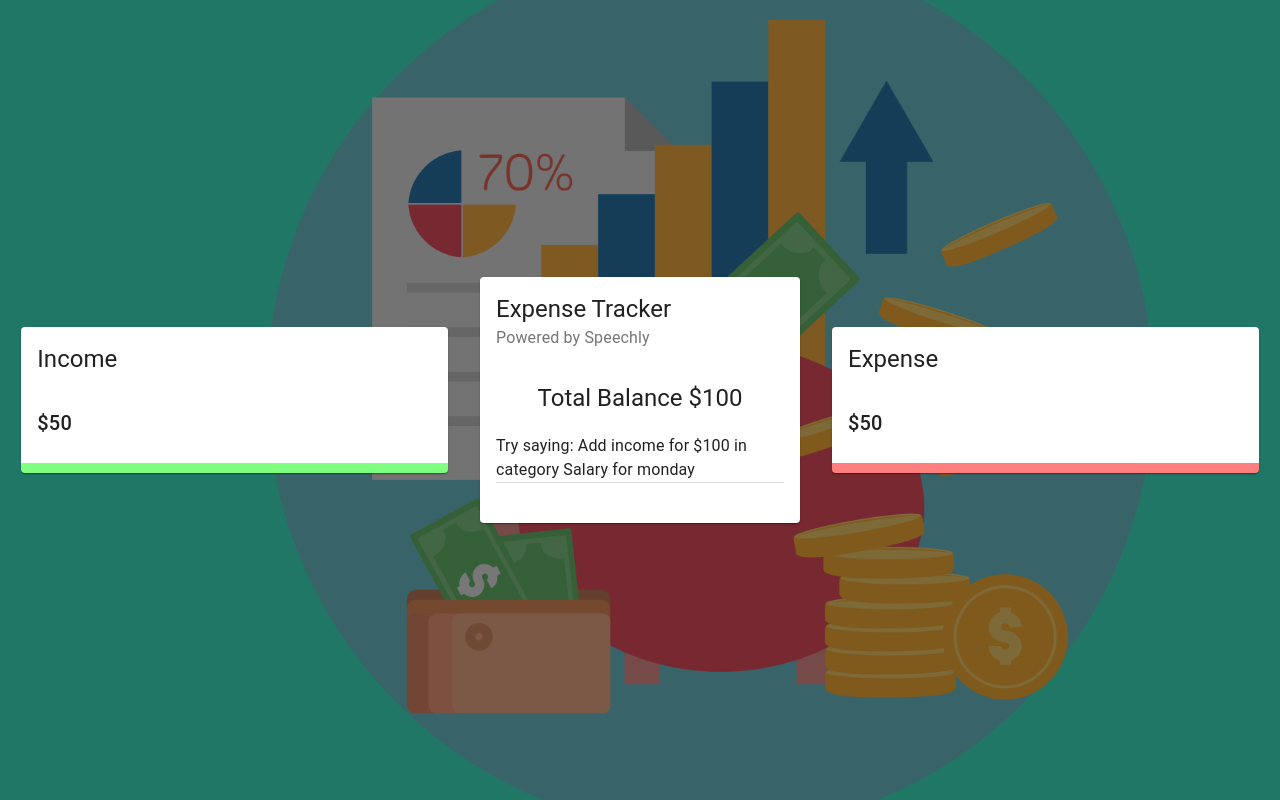
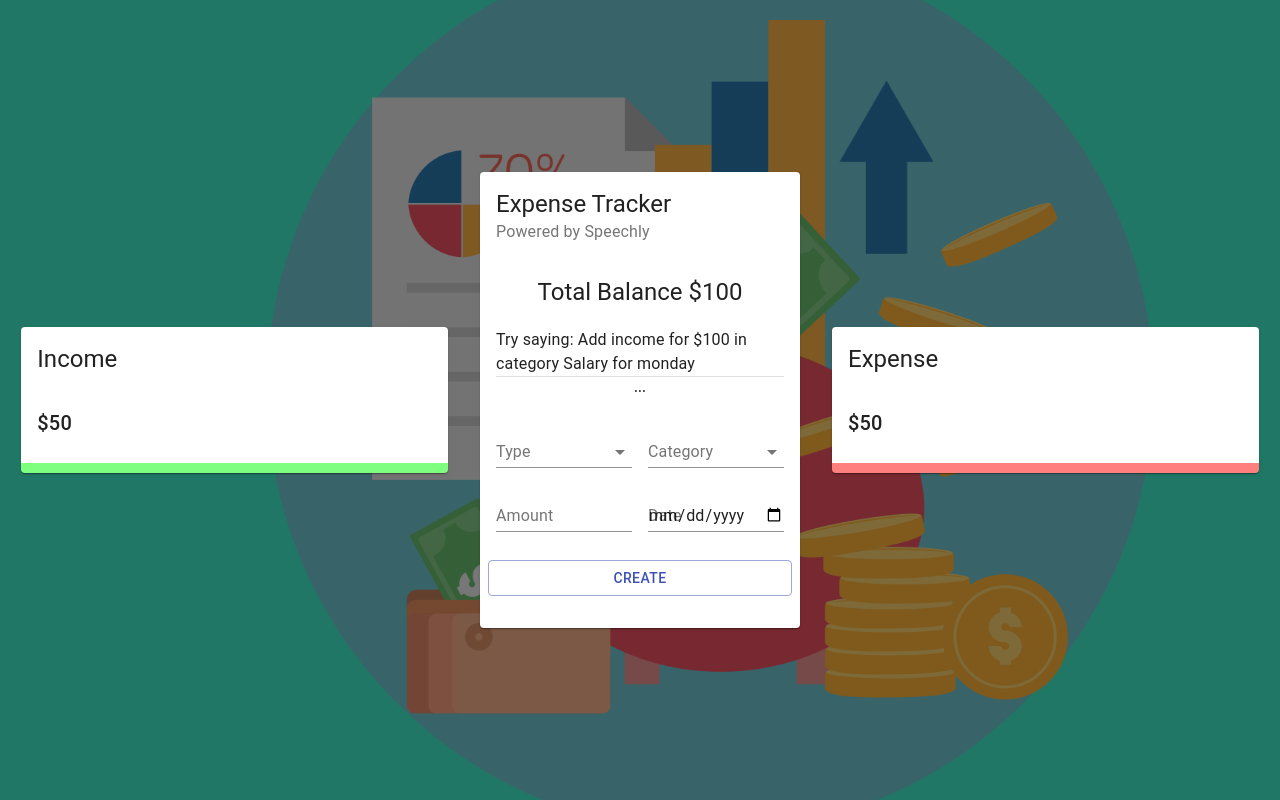
Before and after one commit to DevilKo0l/expense-tracker-webapp, a React (Create React App) app: page / in a window 1280 px wide. Built offline with nearby package versions, Linux system fonts and the light colour scheme.

Commit message:
Update Form

```diff
--- /dev/null
+++ b/src/components/Main/Form/Form.jsx
@@ -0,0 +1,59 @@
+import React from "react";
+import {
+  TextField,
+  Typography,
+  Grid,
+  Button,
+  FormControl,
+  InputLabel,
+  Select,
+  MenuItem,
+} from "@material-ui/core";
+
+import useStyles from "./styles";
+const Form = () => {
+  const classes = useStyles();
+  return (
+    <Grid container spacing={2}>
+      <Grid item xs={12}>
+        <Typography align="center" variant="subtitle2" gutterBottom>
+          ...
+        </Typography>
+      </Grid>
+      <Grid item xs={6}>
+        <FormControl fullWidth>
+          <InputLabel>Type</InputLabel>
+          <Select>
+            <MenuItem value="Income">Income</MenuItem>
+            <MenuItem value="Expense">Expense</MenuItem>
+          </Select>
+        </FormControl>
+      </Grid>
+      <Grid item xs={6}>
+        <FormControl fullWidth>
+          <InputLabel>Category</InputLabel>
+          <Select>
+            <MenuItem value="business">Business</MenuItem>
+            <MenuItem value="salary">Salary</MenuItem>
+          </Select>
+        </FormControl>
+      </Grid>
+      <Grid item xs={6}>
+        <TextField type="number" label="Amount" fullWidth />
+      </Grid>
+      <Grid item xs={6}>
+        <TextField type="date" label="Date" fullWidth />
+      </Grid>
+      <Button
+        className={classes.button}
+        variant="outlined"
+        color="primary"
+        fullWidth
+      >
+        Create
+      </Button>
+    </Grid>
+  );
+};
+
+export default Form;
--- /dev/null
+++ b/src/components/Main/Form/styles.js
@@ -0,0 +1,12 @@
+import { makeStyles } from "@material-ui/core/styles";
+
+export default makeStyles(() => ({
+  radioGroup: {
+    display: "flex",
+    justifyContent: "center",
+    marginBottom: "-10px",
+  },
+  button: {
+    marginTop: "20px",
+  },
+}));
--- a/src/components/Main/Main.jsx
+++ b/src/components/Main/Main.jsx
@@ -6,9 +6,11 @@
   Typography,
   Grid,
   Divider,
+  List,
 } from "@material-ui/core";
 
 import useStyles from "./styles";
+import Form from "./Form/Form";
 const Main = () => {
   const classes = useStyles();
   return (
@@ -24,11 +26,14 @@
         >
           Try saying: Add income for $100 in category Salary for monday
         </Typography>
-        <Divider></Divider>
+        <Divider />
+        <Form />
       </CardContent>
       <CardContent className={classes.cartContent}>
         <Grid container spacing={2}>
-          <Grid item xs={12}></Grid>
+          <Grid item xs={12}>
+            {/* <List/> */}
+          </Grid>
         </Grid>
       </CardContent>
     </Card>
```
Also changed, not shown: src/components/Main/List/List.jsx (added), src/components/Main/List/styles.js (added).
